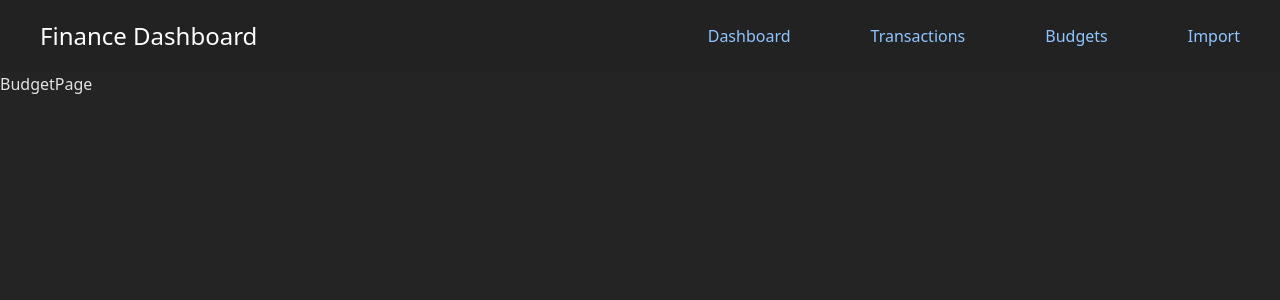
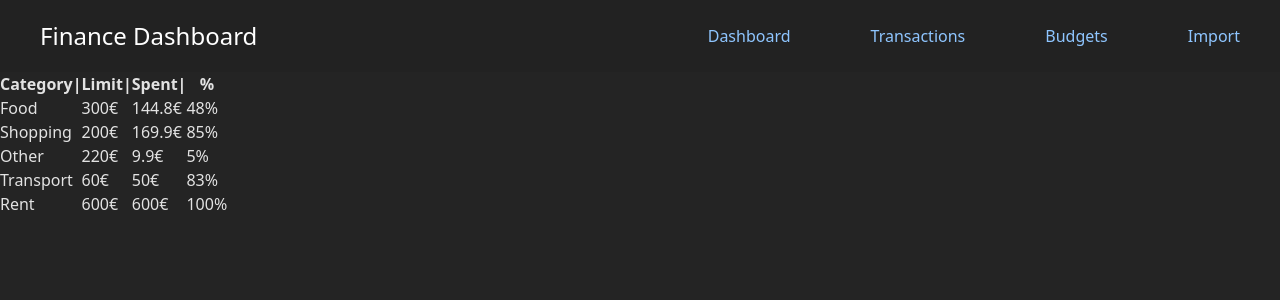
Before and after one commit to waltterir/personal-finance-dashboard, a React (Vite) app: page /budgets in a window 1280 px wide. Shown: the top 300 px of the page. Built offline with nearby package versions, Linux system fonts and the light colour scheme.

Commit message:
Add monthly budgets display for budgetsPage

```diff
--- a/src/app/Routes.tsx
+++ b/src/app/Routes.tsx
@@ -1,4 +1,4 @@
-import { BudgetPage } from "../pages/BudgetPage/BudgetsPage";
+import { BudgetsPage } from "../pages/BudgetPage/BudgetsPage";
 import { DashboardPage } from "../pages/DasboardPage/DashboardPage";
 import { ImportPage } from "../pages/ImportPage/ImportPage";
 import { TransactionPage } from "../pages/TransactionsPage/TransactionsPage";
@@ -11,7 +11,7 @@
         <Routes>
           <Route path="/dashboard" element={<DashboardPage />} />
           <Route path="/transactions" element={<TransactionPage />} />
-          <Route path="/budgets" element={<BudgetPage />} />
+          <Route path="/budgets" element={<BudgetsPage />} />
           <Route path="/import" element={<ImportPage />} />
         </Routes>
       </main>
--- a/src/data/seed/budgets.ts
+++ b/src/data/seed/budgets.ts
@@ -12,17 +12,17 @@
 
   {
     month: "2026-02",
-    categoryId: "shopping",
-    limit: 200,
+    categoryId: "other",
+    limit: 220,
   },
   {
     month: "2026-02",
-    categoryId: "shopping",
-    limit: 200,
+    categoryId: "transport",
+    limit: 60,
   },
   {
     month: "2026-02",
-    categoryId: "shopping",
-    limit: 200,
+    categoryId: "rent",
+    limit: 600,
   },
 ];
--- a/src/features/budgets/model/calculations.ts
+++ b/src/features/budgets/model/calculations.ts
@@ -28,14 +28,17 @@
   for (let b of budgets) {
     const category = categories.find((c) => c.id === b.categoryId);
     if (!category) continue; // jos kategoriaa ei löydy, ohitetaan
-    const categoryName = category.name;
-    const spent = spentTotals[b.categoryId] || 0;
+    const categoryName = category.name; // haetaan kategorian nimi
+    const spent = spentTotals[b.categoryId] || 0; // haetaan kulut, tai 0 jos ei vielä ole
     const percent = b.limit > 0 ? (spent / b.limit) * 100 : 0; // vältetään jako nollalla
+    const id = `${b.month}-${b.categoryId}`; // luodaan yksilöllinen id
     rows.push({
+      // rakennetaan rivi
+      id: id,
       category: categoryName,
       limit: b.limit,
       spent: spent,
-      percent: percent,
+      percent: Math.round(percent),
     });
   }
   return rows;
--- a/src/features/budgets/model/types.ts
+++ b/src/features/budgets/model/types.ts
@@ -5,6 +5,7 @@
 };
 
 export type BudgetsRow = {
+  id: number;
   category: string;
   limit: number;
   spent: number;
--- a/src/pages/BudgetPage/BudgetsPage.tsx
+++ b/src/pages/BudgetPage/BudgetsPage.tsx
@@ -1,3 +1,45 @@
-export function BudgetPage() {
-  return <div>BudgetPage</div>;
+import { budgets } from "../../data/seed/budgets";
+import { categories } from "../../data/seed/categories";
+import { transactions } from "../../data/seed/transactions";
+import {
+  buildBudgetRows,
+  spentByCategory,
+} from "../../features/budgets/model/calculations";
+
+export function BudgetsPage() {
+  const month = "2026-02";
+  const spentTotals = spentByCategory(transactions, month);
+  const monthlyBudgets = budgets.filter((b) => b.month === month);
+  const rows = buildBudgetRows(monthlyBudgets, categories, spentTotals);
+
+  console.log(monthlyBudgets.length);
+  console.log(monthlyBudgets.map((b) => b.categoryId));
+
+  console.log(rows.length);
+  console.log(rows.map((r) => r.category));
+
+  return (
+    <>
+      <table border={1} cellPadding={8}>
+        <thead>
+          <tr>
+            <th>Category|</th>
+            <th>Limit|</th>
+            <th>Spent|</th>
+            <th>%</th>
+          </tr>
+        </thead>
+        <tbody>
+          {rows.map((row) => (
+            <tr key={row.id}>
+              <td>{row.category}</td>
+              <td>{row.limit}€</td>
+              <td>{row.spent}€</td>
+              <td>{row.percent}%</td>
+            </tr>
+          ))}
+        </tbody>
+      </table>
+    </>
+  );
 }
```
